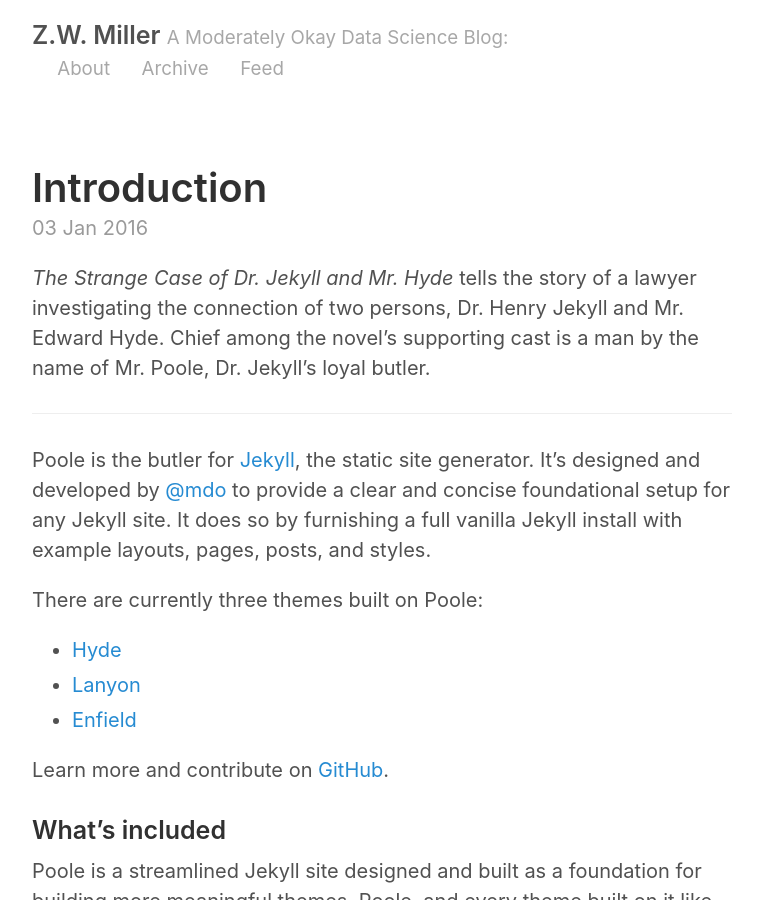
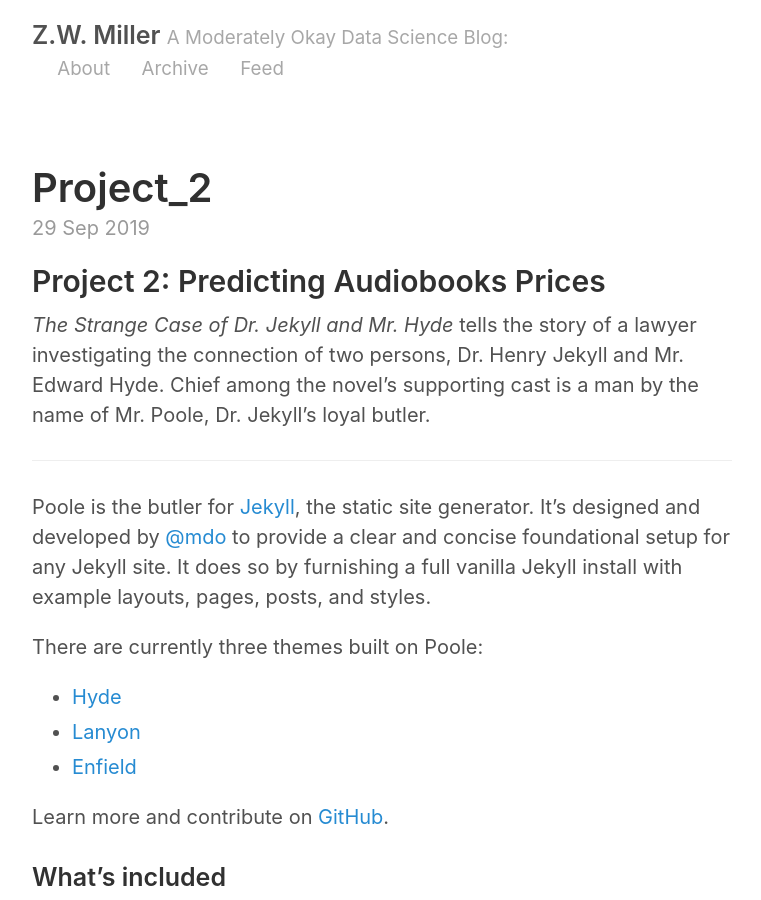
Before and after one commit to arwa1551/arwa1551.github.io, a Jekyll site: the page built from _posts/2019-09-29-Project_2.md, in a window 1280 px wide and 900 px high. Shown: the whole window, without its empty margins (258-1019 px from the left). Built offline with Jekyll 4.4.1, drawn with Linux system fonts in a browser that asks for light colours.

Commit message:
Update and rename 2016-01-03-introduction.md to 2019-09-29-Project_2.md

```diff
--- a/_posts/2016-01-03-introduction.md
+++ b/_posts/2019-09-29-Project_2.md
@@ -1,7 +1,8 @@
 ---
 layout: post
-title: Introduction
+title: Project_2
 ---
+## Project 2: Predicting Audiobooks Prices
 
 *The Strange Case of Dr. Jekyll and Mr. Hyde* tells the story of a lawyer investigating the connection of two persons, Dr. Henry Jekyll and Mr. Edward Hyde. Chief among the novel's supporting cast is a man by the name of Mr. Poole, Dr. Jekyll's loyal butler.
 
```
